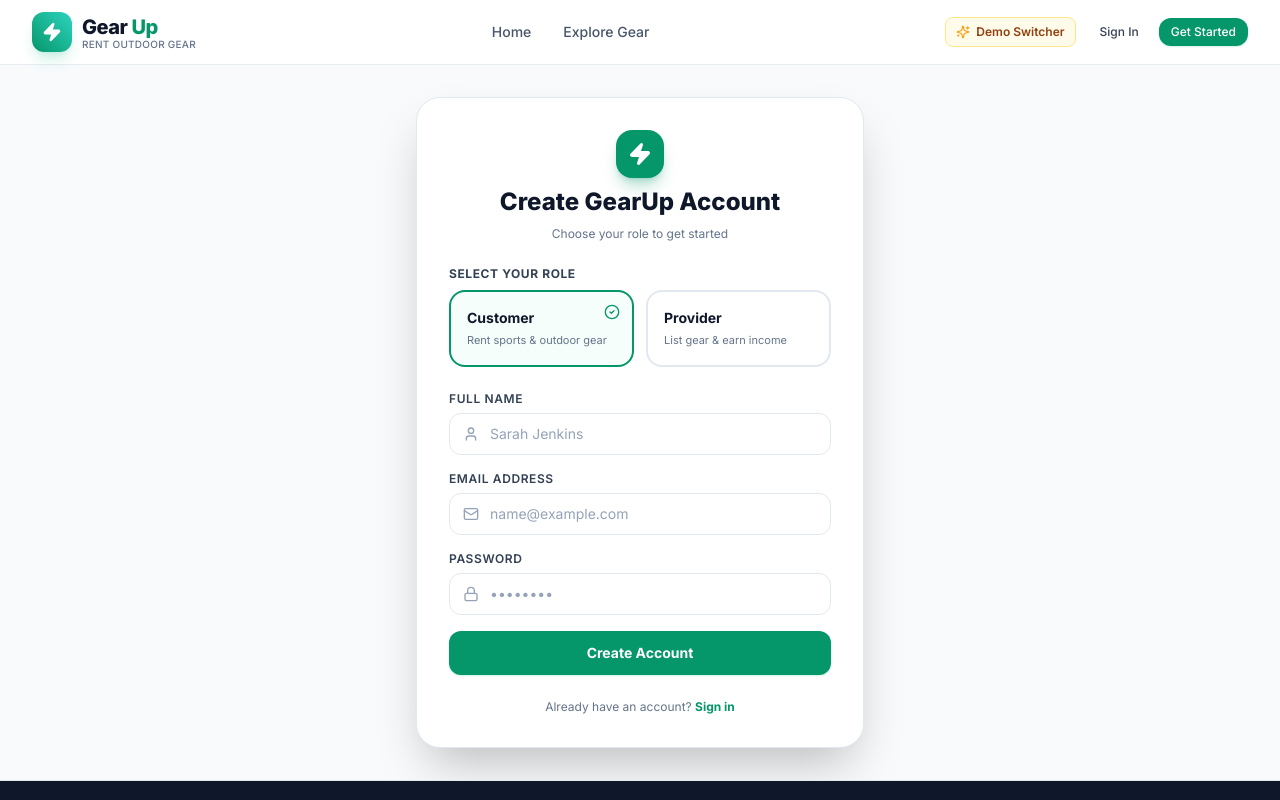
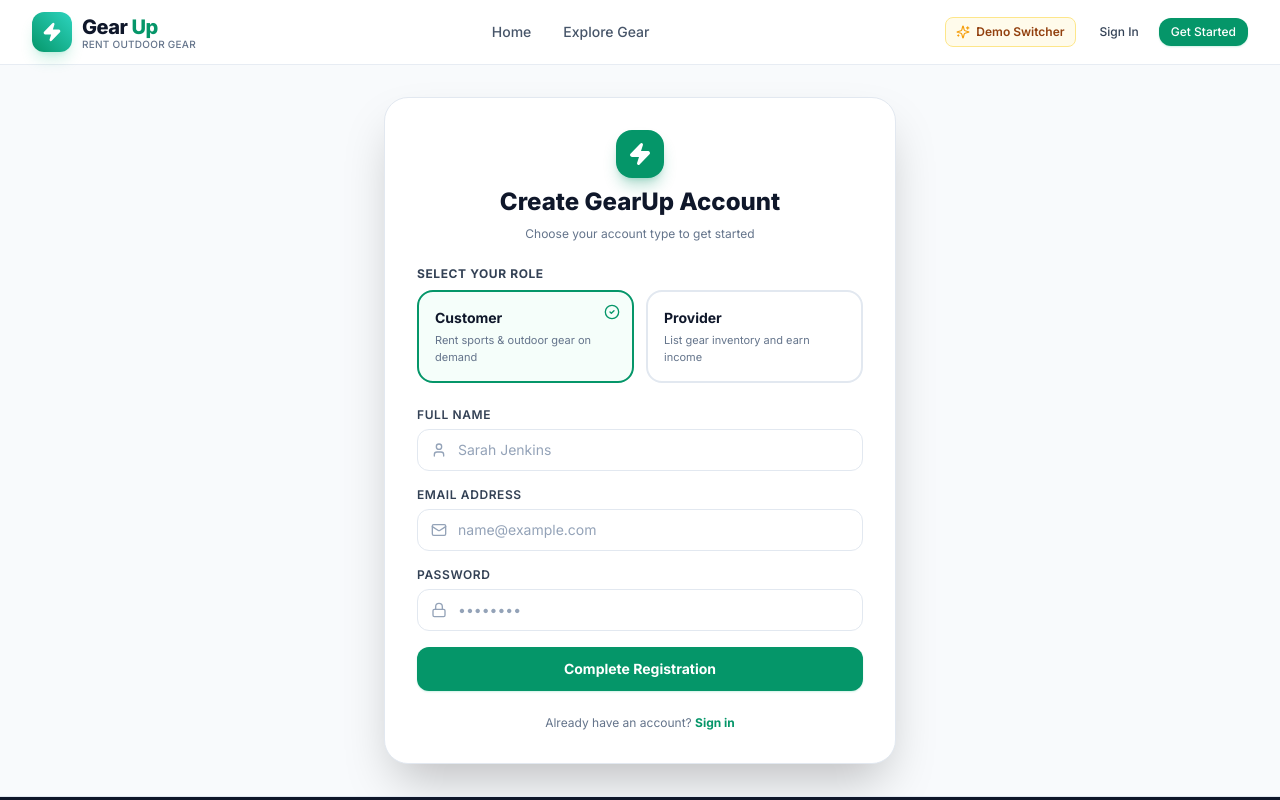
Before and after one commit to sumai-suchi/gearup-frontend, a Next.js app: page /auth/register in a window 1280 px wide. Shown: the top 800 px of the page. Built offline with nearby package versions, Linux system fonts and the light colour scheme; no server answers.

Commit message:
fix - some fixes in the registration page

```diff
--- a/src/app/auth/register/page.tsx
+++ b/src/app/auth/register/page.tsx
@@ -1,4 +1,5 @@
 "use client";
+
 import React, { useState } from "react";
 import Link from "next/link";
 import { useAuth } from "@/context/AuthContext";
@@ -8,19 +9,32 @@ import { Mail, Lock, User as UserIcon, Zap, CheckCircle2 } from "lucide-react";
 
 export default function RegisterPage() {
   const { register, isLoading } = useAuth();
-  const [role, setRole] = useState<"customer" | "provider">("customer");
+
+  // Role enum matching backend: CUSTOMER | PROVIDER
+  const [role, setRole] = useState<"CUSTOMER" | "PROVIDER">("CUSTOMER");
   const [name, setName] = useState("");
   const [email, setEmail] = useState("");
   const [password, setPassword] = useState("");
+  const [error, setError] = useState<string | null>(null);
   const [isSubmitting, setIsSubmitting] = useState(false);
 
   const handleSubmit = async (e: React.FormEvent) => {
     e.preventDefault();
-    if (!name || !email || !password) return;
+    setError(null);
+    console.log(role)
+
+    if (!name || !email || !password) {
+      setError("Please fill in all required fields.");
+      return;
+    }
+
+    console.log(role)
+
     setIsSubmitting(true);
     try {
-      await register({ name, email, role, password });
-    } catch (err) {
+      await register({ name, email, password, role  });
+    } catch (err: any) {
+      setError(err?.message || "Failed to create account. Please try again.");
     } finally {
       setIsSubmitting(false);
     }
@@ -28,16 +42,21 @@ export default function RegisterPage() {
 
   return (
     <div className="min-h-[85vh] flex items-center justify-center p-4 sm:p-6 lg:p-8">
-      <div className="w-full max-w-md bg-white dark:bg-slate-900 rounded-3xl border border-slate-200 dark:border-slate-800 p-8 shadow-2xl space-y-6">
+      <div className="w-full max-w-lg bg-white dark:bg-slate-900 rounded-3xl border border-slate-200 dark:border-slate-800 p-8 shadow-2xl space-y-6">
         <div className="text-center space-y-2">
           <div className="w-12 h-12 rounded-2xl bg-emerald-600 text-white flex items-center justify-center mx-auto shadow-lg shadow-emerald-600/30">
             <Zap className="w-6 h-6 fill-current" />
           </div>
           <h1 className="text-2xl font-extrabold text-slate-900 dark:text-white">Create GearUp Account</h1>
-          <p className="text-xs text-slate-500">Choose your role to get started</p>
+          <p className="text-xs text-slate-500">Choose your account type to get started</p>
         </div>
 
-        {/* Role Selector */}
+        {error && (
+          <div className="p-3 text-xs text-red-600 bg-red-50 dark:bg-red-950/30 border border-red-200 dark:border-red-900/50 rounded-xl">
+            {error}
+          </div>
+        )}
+
         <div>
           <label className="block text-xs font-bold uppercase tracking-wider text-slate-700 dark:text-slate-300 mb-2">
             Select Your Role
@@ -45,30 +64,30 @@ export default function RegisterPage() {
           <div className="grid grid-cols-2 gap-3">
             <button
               type="button"
-              onClick={() => setRole("customer")}
+              onClick={() => setRole("CUSTOMER")}
               className={`p-4 rounded-2xl border-2 text-left transition relative ${
-                role === "customer"
+                role === "CUSTOMER"
                   ? "border-emerald-600 bg-emerald-50/50 dark:bg-emerald-950/40"
                   : "border-slate-200 dark:border-slate-800"
               }`}
             >
-              {role === "customer" && <CheckCircle2 className="w-4 h-4 text-emerald-600 absolute top-3 right-3" />}
+              {role === "CUSTOMER" && <CheckCircle2 className="w-4 h-4 text-emerald-600 absolute top-3 right-3" />}
               <h4 className="font-bold text-sm text-slate-900 dark:text-white">Customer</h4>
-              <p className="text-[11px] text-slate-500 mt-1">Rent sports & outdoor gear</p>
+              <p className="text-[11px] text-slate-500 mt-1">Rent sports & outdoor gear on demand</p>
             </button>
 
             <button
               type="button"
-              onClick={() => setRole("provider")}
+              onClick={() => setRole("PROVIDER")}
               className={`p-4 rounded-2xl border-2 text-left transition relative ${
-                role === "provider"
+                role === "PROVIDER"
                   ? "border-blue-600 bg-blue-50/50 dark:bg-blue-950/40"
                   : "border-slate-200 dark:border-slate-800"
               }`}
             >
-              {role === "provider" && <CheckCircle2 className="w-4 h-4 text-blue-600 absolute top-3 right-3" />}
+              {role === "PROVIDER" && <CheckCircle2 className="w-4 h-4 text-blue-600 absolute top-3 right-3" />}
               <h4 className="font-bold text-sm text-slate-900 dark:text-white">Provider</h4>
-              <p className="text-[11px] text-slate-500 mt-1">List gear & earn income</p>
+              <p className="text-[11px] text-slate-500 mt-1">List gear inventory and earn income</p>
             </button>
           </div>
         </div>
@@ -76,7 +95,7 @@ export default function RegisterPage() {
         <form onSubmit={handleSubmit} className="space-y-4">
           <Input
             label="Full Name"
-            placeholder={role === "provider" ? "Apex Outdoor Rentals" : "Sarah Jenkins"}
+            placeholder={role === "PROVIDER" ? "Apex Outdoor Rentals" : "Sarah Jenkins"}
             value={name}
             onChange={(e) => setName(e.target.value)}
             leftIcon={<UserIcon className="w-4 h-4" />}
@@ -104,7 +123,7 @@ export default function RegisterPage() {
           />
 
           <Button type="submit" variant="primary" className="w-full py-3 font-bold" isLoading={isSubmitting || isLoading}>
-            Create Account
+            Complete Registration
           </Button>
         </form>
 
--- a/src/context/AuthContext.tsx
+++ b/src/context/AuthContext.tsx
@@ -13,7 +13,7 @@ interface AuthContextType {
   register: (data: {
     name: string;
     email: string;
-    role: "customer" | "provider";
+    role: "customer" | "provider" | "CUSTOMER" | "PROVIDER";
     password?: string;
   }) => Promise<void>;
   logout: () => void;
@@ -43,13 +43,18 @@ export function AuthProvider({ children }: { children: React.ReactNode }) {
   const login = async (email: string, password?: string) => {
     setIsLoading(true);
     try {
-      const { user: loggedInUser } = await api.auth.login(email, password);
+      const res = await api.auth.login(email, password);
+      const loggedInUser = res?.user;
+      console.log(loggedInUser);
+      if (!loggedInUser) throw new Error("Invalid user response from server.");
+
       setUser(loggedInUser);
-      toast.success(`Welcome back, ${loggedInUser.name}!`);
+      toast.success(`Welcome back, ${loggedInUser.name || "User"}!`);
 
-      if (loggedInUser.role === "admin") {
+      const normalizedRole = String(loggedInUser?.role ).toLowerCase();
+      if (normalizedRole === "admin") {
         router.push("/dashboard/admin");
-      } else if (loggedInUser.role === "provider") {
+      } else if (normalizedRole === "provider") {
         router.push("/dashboard/provider");
       } else {
         router.push("/dashboard/customer");
@@ -65,16 +70,20 @@ export function AuthProvider({ children }: { children: React.ReactNode }) {
   const register = async (data: {
     name: string;
     email: string;
-    role: "customer" | "provider";
+    role: "customer" | "provider" | "CUSTOMER" | "PROVIDER";
     password?: string;
   }) => {
     setIsLoading(true);
     try {
-      const { user: registeredUser } = await api.auth.register(data);
+      const res = await api.auth.register(data);
+      const registeredUser = res?.user;
+      if (!registeredUser) throw new Error("Invalid registration response from server.");
+
       setUser(registeredUser);
       toast.success(`Account created successfully! Welcome to GearUp.`);
 
-      if (registeredUser.role === "provider") {
+      const normalizedRole = String(registeredUser.role || "customer").toLowerCase();
+      if (normalizedRole === "provider") {
         router.push("/dashboard/provider");
       } else {
         router.push("/dashboard/customer");
@@ -95,12 +104,13 @@ export function AuthProvider({ children }: { children: React.ReactNode }) {
   };
 
   const switchDemoRole = async (role: UserRole) => {
-    const demoEmails: Record<UserRole, string> = {
+    const normalizedRole = String(role).toLowerCase();
+    const demoEmails: Record<string, string> = {
       admin: "admin@gearup.com",
       provider: "provider@gearup.com",
       customer: "customer@gearup.com",
     };
-    await login(demoEmails[role]);
+    await login(demoEmails[normalizedRole] || "customer@gearup.com");
   };
 
   return (
--- a/src/types/index.ts
+++ b/src/types/index.ts
@@ -1,4 +1,4 @@
-export type UserRole = "customer" | "provider" | "admin";
+export type UserRole = "customer" | "provider" | "admin" | "CUSTOMER" | "PROVIDER" | "ADMIN";
 
 export interface User {
   id: string;
```
